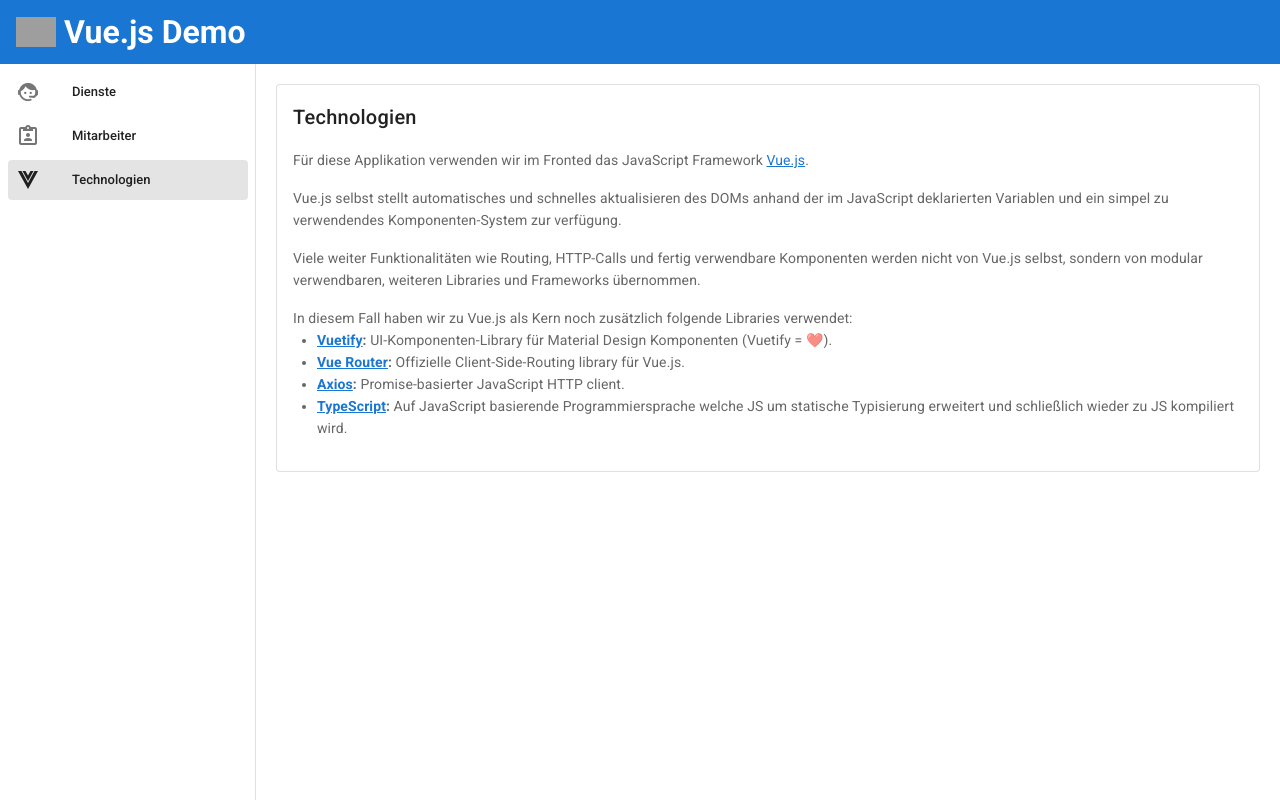
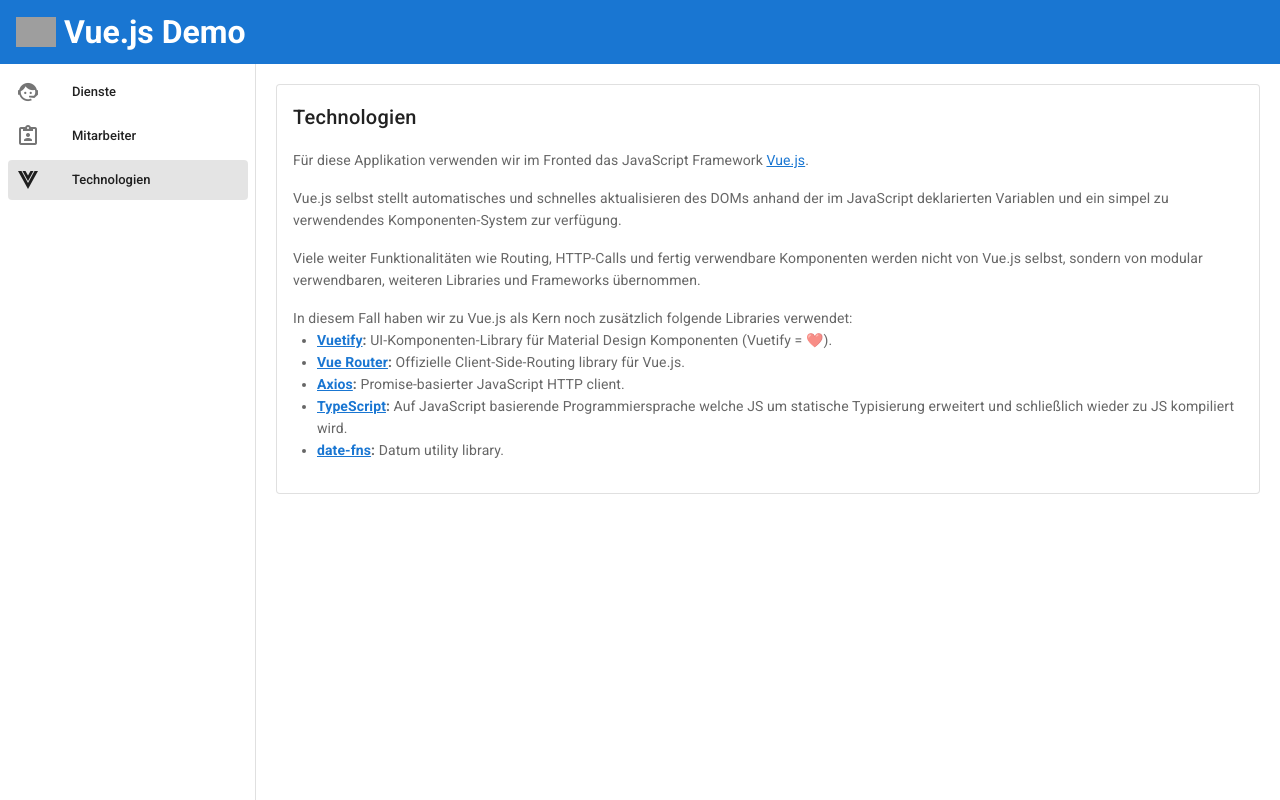
Before and after one commit to lechner-Martin/GuiVueJsFrontend, a Vue app: page /technologies in a window 1280 px wide. Built offline with nearby package versions, Linux system fonts and the light colour scheme; grey boxes are pictures that could not be loaded.

Commit message:
Add date-fns to Technologies view

```diff
--- a/src/views/Technologies.vue
+++ b/src/views/Technologies.vue
@@ -44,6 +44,10 @@
             <strong><a href="https://www.typescriptlang.org/" target="_blank">TypeScript</a>:</strong>
             Auf JavaScript basierende Programmiersprache welche JS um statische Typisierung erweitert
             und schließlich wieder zu JS kompiliert wird.
+          </li>
+          <li>
+            <strong><a href="https://date-fns.org/">date-fns</a>:</strong>
+            Datum utility library.
           </li>
         </ul>
       </p>
```
